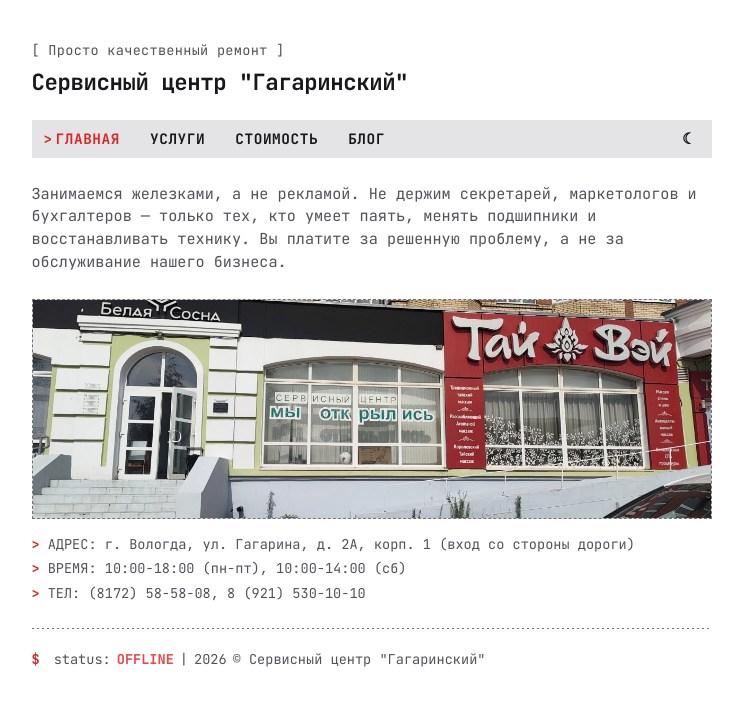
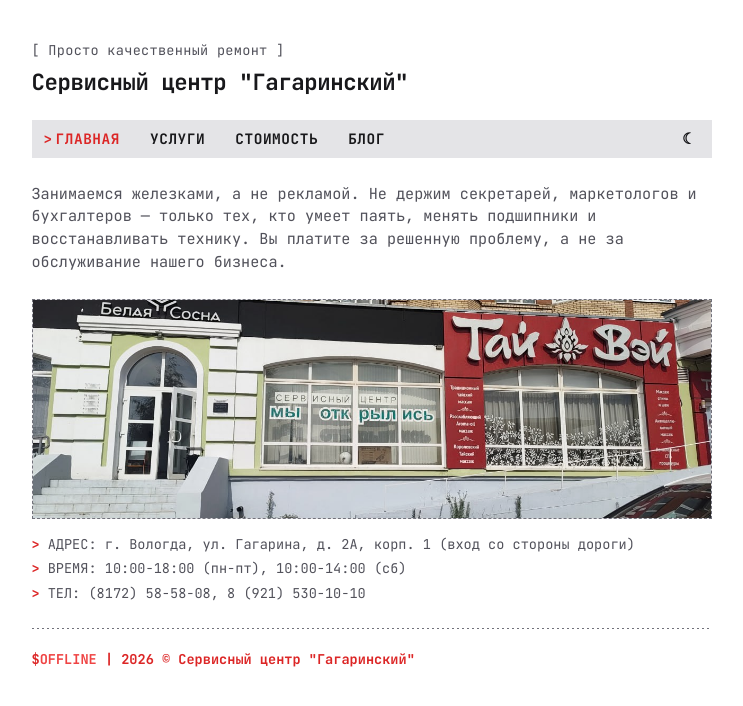
Before and after one commit to polinom11/polinom11.github.io, a Jekyll site: the page index.html, which Jekyll copies as it is, in a window 1280 px wide. Shown: the top 706 px of the page, without its empty margins (261-1004 px from the left). Built offline with Jekyll 4.4.1, drawn with Linux system fonts in a browser that asks for light colours.

Commit message:
Update index.html
Правка мигающего статуса при загрузке статьи.

```diff
--- a/index.html
+++ b/index.html
@@ -96,7 +96,7 @@
 
     <footer id="contacts">
         <div class="footer-status">
-            <span class="prompt">$</span>status: <span id="statusIndicator" class="status-online">ONLINE</span> | <span id="year">2026</span> &copy; Сервисный центр "Гагаринский"
+            <span class="prompt">$<span id="statusIndicator"></span> | <span id="year">2026</span> &copy; Сервисный центр "Гагаринский"
         </div>
     </footer>
 
```
